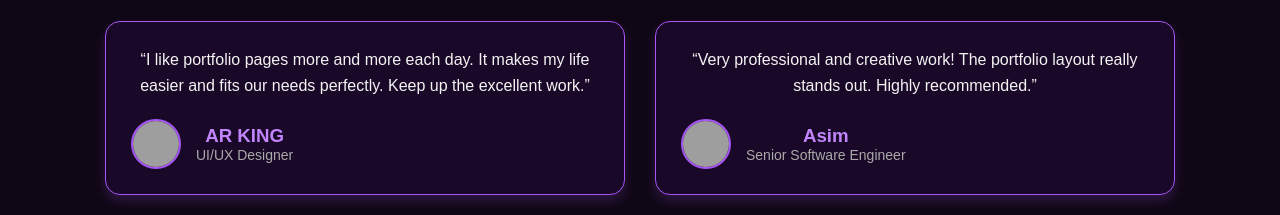
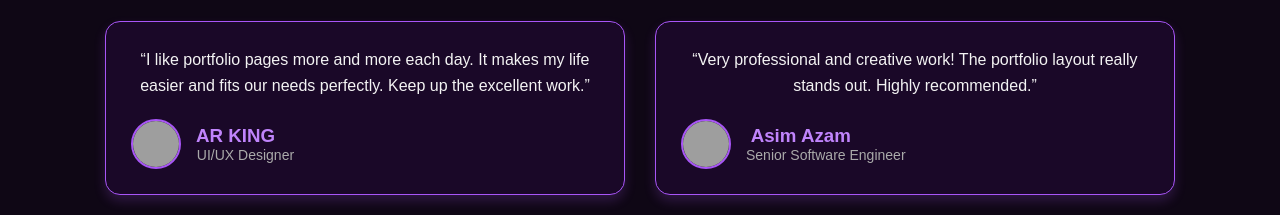
Before and after one commit to ARKing130310/My-Portfolio-Project, a plain HTML site: page index.html in a window 1280 px wide. Shown: the part 5260-5475 px from the top of the page. Drawn offline with Linux system fonts and the light colour scheme; grey boxes are pictures that could not be loaded.

Commit message:
Add files via upload

```diff
--- a/index.html
+++ b/index.html
@@ -318,7 +318,7 @@
           <img src="https://i.pravatar.cc/100?img=1" alt="AR KING" class="client-img">
           <div>
             <h3 class="client-name">AR KING</h3>
-            <p class="client-role">UI/UX Designer</p>
+            <p class="client-roleone">UI/UX Designer</p>
           </div>
         </div>
       </div>
@@ -330,7 +330,7 @@
         <div class="client-info">
           <img src="https://i.pravatar.cc/100?img=2" alt="Asim" class="client-img">
           <div>
-            <h3 class="client-name">Asim</h3>
+            <h3 class="client-name">Asim Azam</h3>
             <p class="client-role">Senior Software Engineer</p>
           </div>
         </div>
--- a/style.css
+++ b/style.css
@@ -537,6 +537,7 @@ body {
   font-weight: bold;
   color: #c084fc;
   font-family: arial;
+  padding-right: 50px;
 }
 
 .client-role {
@@ -545,6 +546,14 @@ body {
   font-family: arial;
   color: #aaa;
 }
+.client-roleone {
+  margin: 0;
+  font-size: 14px;
+  font-family: arial;
+  color: #aaa;
+  padding-right: 30px;
+}
+
 
 /* Mobile responsive */
 @media (max-width: 768px) {
```
